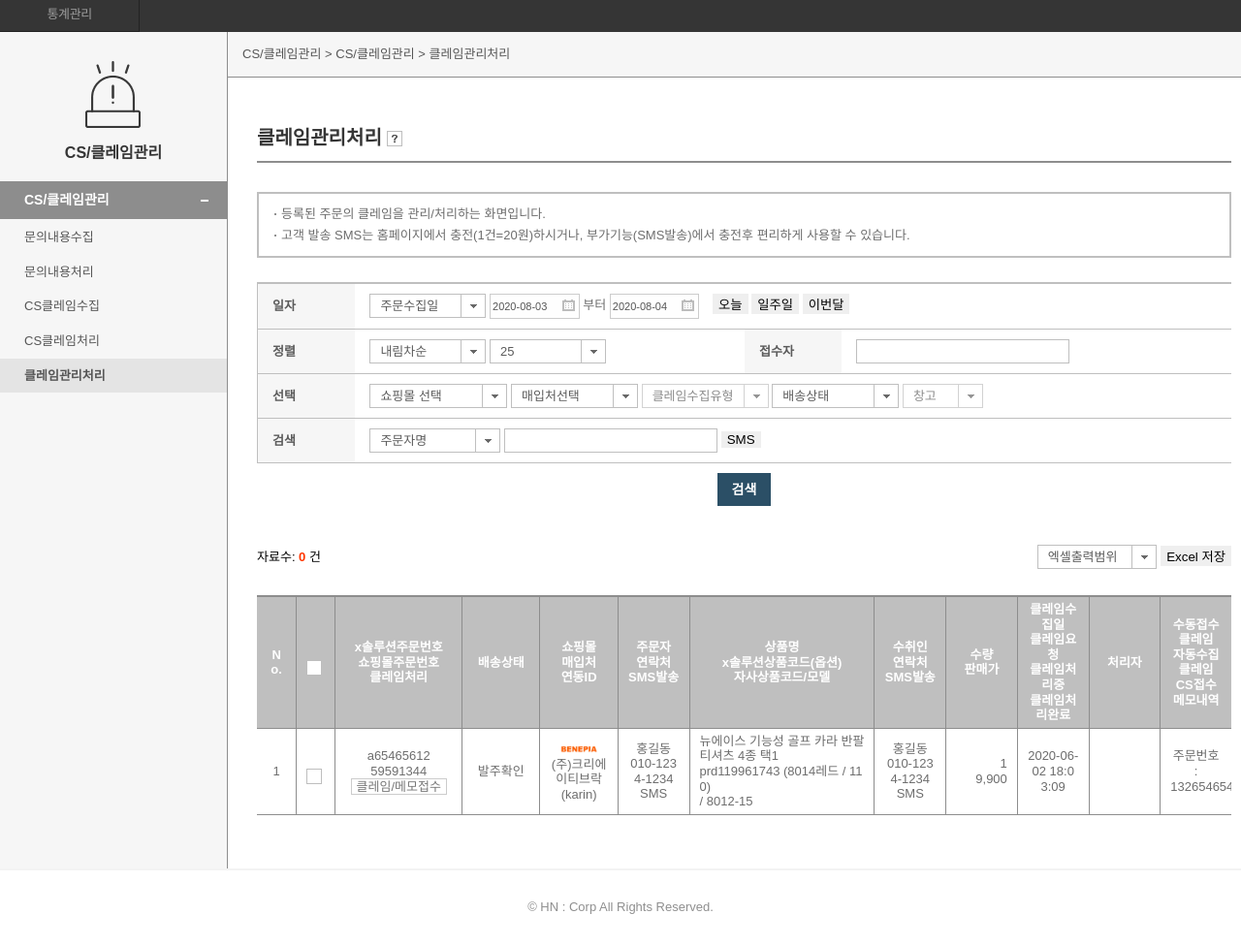
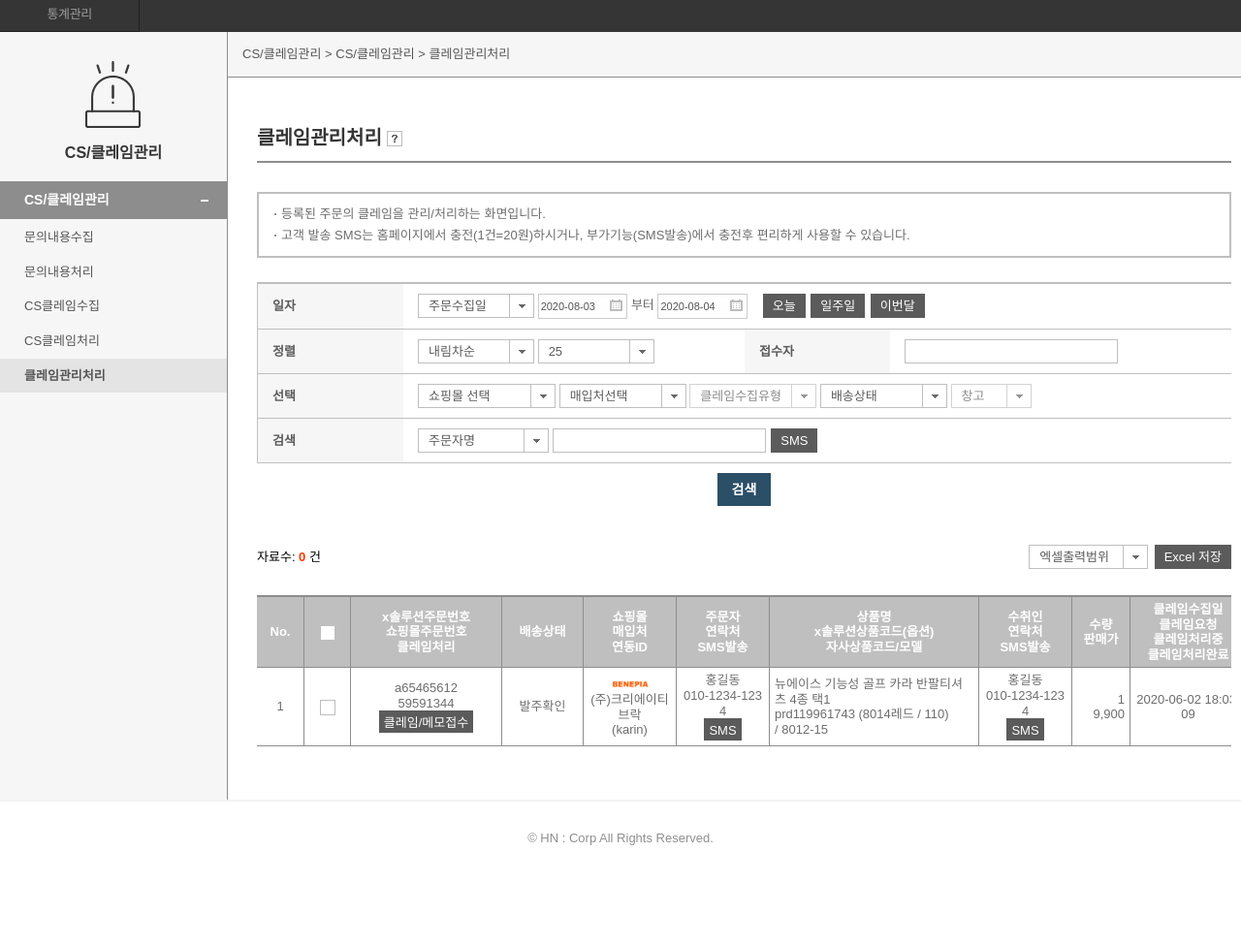
Before and after one commit to kyoungsunmin/gomdorymin, a plain HTML site: page adm/claim/claim_cs_proc.html in a window 1280 px wide. Shown: the part 89-1065 px from the top of the page at 97% size. After the commit the page ends 995 px from the top, so only its background shows below. Drawn offline with Linux system fonts and the light colour scheme.

Commit message:
Update claim_cs_proc.html

```diff
--- a/adm/claim/claim_cs_proc.html
+++ b/adm/claim/claim_cs_proc.html
@@ -294,19 +294,19 @@
                     <p class="aside_list_tit on">CS/클레임관리</p>
                     <ul class="aside_sub_list cf">
                         <li>
-                            <a href="#">문의내용수집</a>
+                            <a href="claim_inquiry_collect.html">문의내용수집</a>
                         </li>
                         <li>
-                            <a href="#">문의내용처리</a>
+                            <a href="claim_inquiry_proc.html">문의내용처리</a>
                         </li>
                         <li>
-                            <a href="#">CS클레임수집</a>
+                            <a href="claim_cs_collect.html">CS클레임수집</a>
                         </li>
                         <li>
-                            <a href="#">CS클레임처리</a>
+                            <a href="claim_cs_handle.html">CS클레임처리</a>
                         </li>
                         <li class="active">
-                            <a href="#">클레임관리처리</a>
+                            <a href="claim_cs_proc.html">클레임관리처리</a>
                         </li>
                     </ul>
                 </li>
@@ -346,15 +346,15 @@
                             <div class="content_table_area">
                                 <table class="content_table content_table_col4">
                                     <colgroup>
-                                        <col width="10%">
-                                        <col>
-                                        <col width="10%">
-                                        <col>
+                                        <col class="th00" width="10%">
+                                        <col class="th01">
+                                        <col class="th02" width="10%">
+                                        <col class="th03">
                                     </colgroup>
                                     <tbody class="tbody">
                                         <tr>
                                             <th class="th00">일자</th>
-                                            <td colspan="3" class="th01 input_td">
+                                            <td class="th01" colspan="3" class="th01 input_td">
 
                                                 <select name="" class="content_select">
                                                     <option value="주문수집일" selected="">주문수집일</option>
@@ -374,9 +374,9 @@
                                                     </span>
                                                 </div>
 
-                                                <input type="button" name="" id="" class="bn_w bn" value="오늘">
-                                                <input type="button" name="" id="" class="bn_w bn" value="일주일">
-                                                <input type="button" name="" id="" class="bn_w bn" value="이번달">
+                                                <input type="button" name="" id="" class="content_btn" value="오늘">
+                                                <input type="button" name="" id="" class="content_btn" value="일주일">
+                                                <input type="button" name="" id="" class="content_btn" value="이번달">
                                             </td>
                                         </tr>
                                         <tr>
@@ -496,7 +496,7 @@
                                                     <option value="mall_name">쇼핑몰명</option>
                                                 </select>
                                                 <input type="text" name="search_str" class="content_text" size="25" value="">
-                                                <input type="button" class="bn bn_w" id="sms_btn" value="SMS">
+                                                <input type="button" class="content_btn" id="sms_btn" value="SMS">
                                             </td>
                                         </tr>
                                     </tbody>
@@ -521,7 +521,7 @@
                             <option value="002">현재 페이지만</option>
                             <option value="003">전체 자료</option>
                         </select>
-                        <input type="button" name="s" id="saveExcel" value="Excel 저장" class="bn bn_w">
+                        <input type="button" name="s" id="saveExcel" value="Excel 저장" class="content_btn">
                     </div>
                 </div>
 
@@ -532,39 +532,40 @@
                     </div>
 
                     <div class="content_list_table_area">
-                        <table class="content_list_table cl_table2">
+                        <table class="content_list_table much_list_table">
                             <colgroup>
-                                <col width="4%">
-                                <col width="4%">
-                                <col width="13%">
-                                <col width="8%">
-                                <col width="8%">
-                                <col>
-                                <col width="19%">
-                                <col>
-                                <col>
-                                <col>
-                                <col>
+                                <col class="th00" width="4%">
+                                <col class="th01" width="4%">
+                                <col class="th02" width="13%">
+                                <col class="th03" width="7%">
+                                <col class="th04" width="8%">
+                                <col class="th05" width="8%">
+                                <col class="th06" width="18%">
+                                <col class="th07" width="8%">
+                                <col class="th08">
+                                <col class="th09" width="10%">
+                                <col class="th10">
+                                <col class="th11" width="10%">
                             </colgroup>
                             <thead class="thead">
                                 <tr>
-                                    <th scope="col">No.</th>
-                                    <th scope="col">
+                                    <th class="th00" scope="col">No.</th>
+                                    <th class="th01" scope="col">
                                         <div class="content_chk_area">
                                             <input type="checkbox" name="all_chk" value="" id="all_chk">
                                             <label for="all_chk"></label>
                                         </div>
                                     </th>
-                                    <th scope="col">x솔루션주문번호<br>쇼핑몰주문번호<br>클레임처리</th>
-                                    <th scope="col">배송상태</th>
-                                    <th scope="col">쇼핑몰<br>매입처<br>연동ID</th>
-                                    <th scope="col">주문자<br>연락처<br>SMS발송</th>
-                                    <th scope="col">상품명<br>x솔루션상품코드(옵션)<br>자사상품코드/모델</th>
-                                    <th scope="col">수취인<br>연락처<br>SMS발송</th>
-                                    <th scope="col">수량<br>판매가</th>
-                                    <th scope="col">클레임수집일<br>클레임요청<br>클레임처리중<br>클레임처리완료</th>
-                                    <th scope="col">처리자</th>
-                                    <th scope="col">
+                                    <th class="th02" scope="col">x솔루션주문번호<br>쇼핑몰주문번호<br>클레임처리</th>
+                                    <th class="th03" scope="col">배송상태</th>
+                                    <th class="th04" scope="col">쇼핑몰<br>매입처<br>연동ID</th>
+                                    <th class="th05" scope="col">주문자<br>연락처<br>SMS발송</th>
+                                    <th class="th06" scope="col">상품명<br>x솔루션상품코드(옵션)<br>자사상품코드/모델</th>
+                                    <th class="th07" scope="col">수취인<br>연락처<br>SMS발송</th>
+                                    <th class="th08" scope="col">수량<br>판매가</th>
+                                    <th class="th09" scope="col">클레임수집일<br>클레임요청<br>클레임처리중<br>클레임처리완료</th>
+                                    <th class="th10" scope="col">처리자</th>
+                                    <th class="th11" scope="col">
                                         수동접수클레임<br>
                                         자동수집클레임<br>
                                         CS접수메모내역
@@ -573,56 +574,55 @@
                             </thead>
                             <tbody class="tbody">
                                 <tr>
-                                    <td>1</td>
-                                    <td>
+                                    <td class="th00">1</td>
+                                    <td class="th01">
                                         <div class="content_chk_area">
                                             <input type="checkbox" name="" value="" id="">
                                             <label for=""></label>
                                         </div>
                                     </td>
-                                    <td>
-                                        <a href="" onclick="window.open(this.href, '', 'width=980, height=600, scrollbars=yes');return false;" class="">a65465612</a>
+                                    <td class="th02">
+                                        <a href="" class="">a65465612</a>
                                         <br>
                                         59591344<br>
-                                        <a href="" onclick="window.open(this.href, '', 'width=1000, height=800, scrollbars=yes'); return false;" class="bn bn_wh bn_small">클레임/메모접수</a>
+                                        <button class="content_btn bn_small">클레임/메모접수</button>
                                     </td>
-                                    <td>
+                                    <td class="th03">
                                         <span>발주확인</span>
                                     </td>
-                                    <td>
+                                    <td class="th04">
                                         <a href="">
                                             <img width="40" src="../img/ico_mall11.gif">
                                         </a><br>
                                         (주)크리에이티브락<br>
                                         (karin)
                                     </td>
-                                    <td>
+                                    <td class="th05">
                                         홍길동<br>
                                         010-1234-1234
                                         <br>
-                                        <a onclick="" class="bn bn_w">SMS</a>
+                                        <button class="content_btn bn_small">SMS</button>
                                     </td>
-                                    <td class="t_left">
+                                    <td class="th06 t_left">
                                         <a href="">뉴에이스 기능성 골프 카라 반팔티셔츠 4종 택1</a><br>
                                         prd119961743 (8014레드 / 110)<br>
                                         <span>/ 8012-15</span>
                                     </td>
-                                    <td>
+                                    <td class="th07">
                                         홍길동<br>
                                         010-1234-1234
                                         <br>
-                                        <a onclick="" class="bn bn_w">SMS</a>
+                                        <button class="content_btn bn_small">SMS</button>
                                     </td>
-                                    <td class="t_right">
+                                    <td class="th08 t_right">
                                         1<br>
                                         9,900
                                     </td>
-                                    <td>
+                                    <td class="th09">
                                         2020-06-02 18:03:09 <br>
                                     </td>
-                                    <td>
-                                    </td>
-                                    <td>
+                                    <td class="th10"></td>
+                                    <td class="th11">
                                         <span>주문번호 : 1326546545</span>
                                     </td>
                                 </tr>
```
